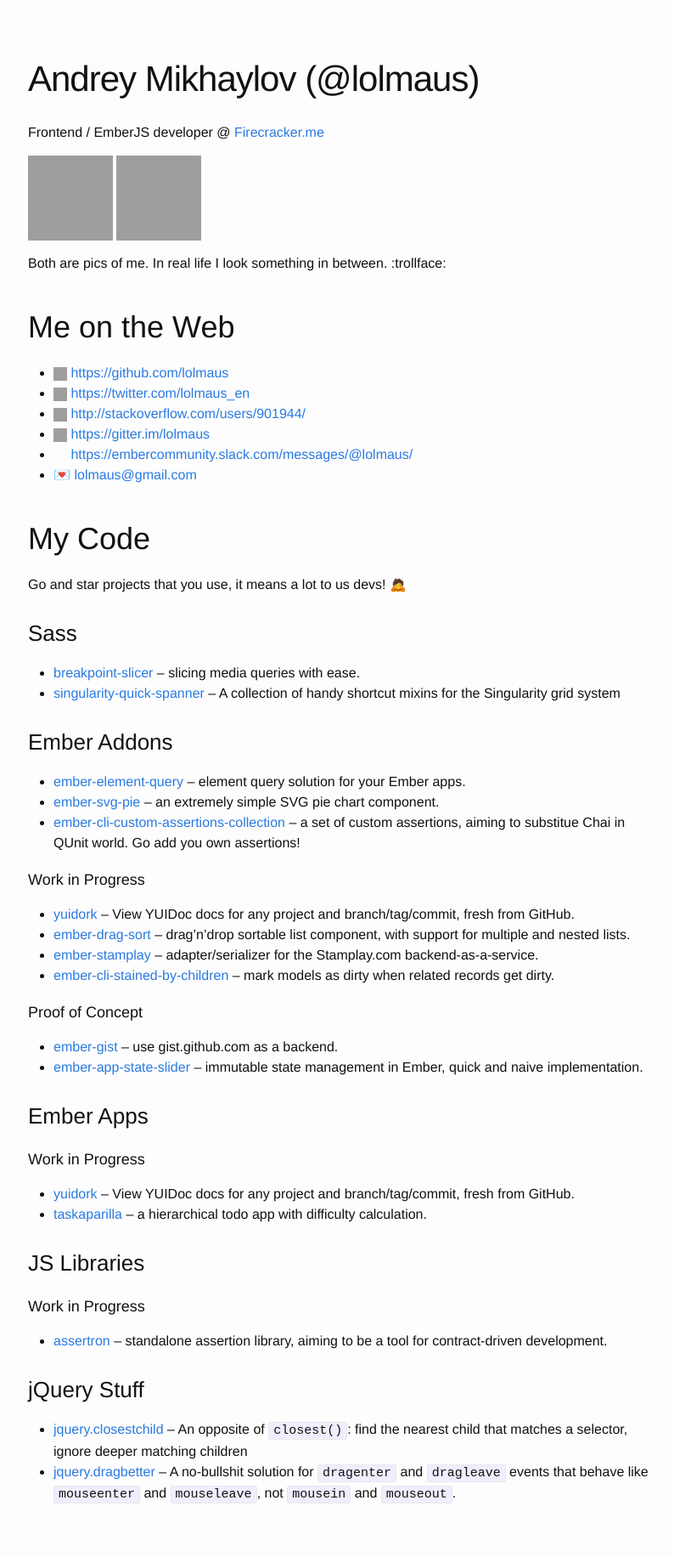
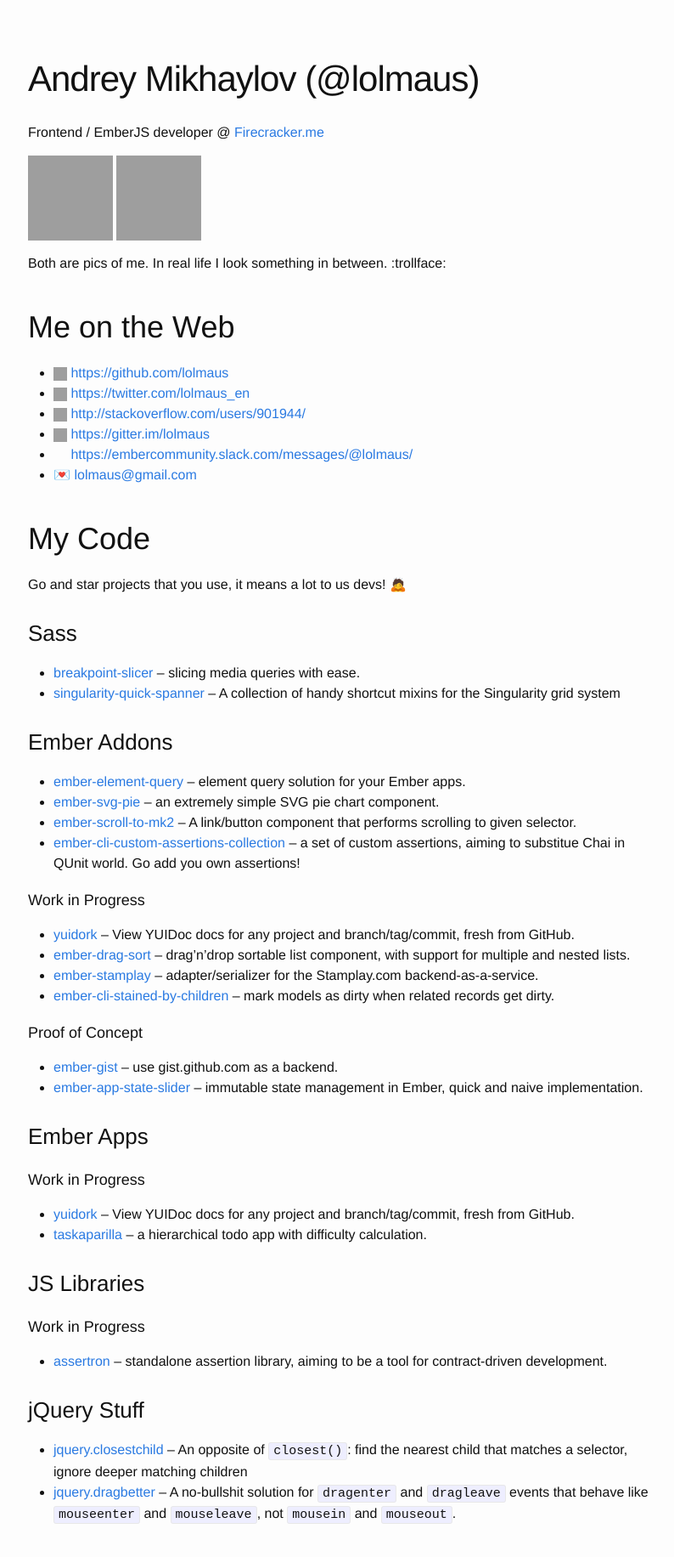
Before and after one commit to lolmaus/lolmaus.github.io, a Jekyll site: the page built from index.md, in a window 1280 px wide, cut to the strip 0-1855 px from the top of the page. Shown: the top 1832 px of the strip at 85% size, without its empty margins (237-1031 px from the left). Built offline with Jekyll 4.4.1, drawn with Linux system fonts in a browser that asks for light colours; emoji names are drawn with the system emoji font; grey boxes are pictures that could not be loaded.

Commit message:
Added ember-scroll-to-mk2

```diff
--- a/index.md
+++ b/index.md
@@ -56,6 +56,8 @@ Go and star projects that you use, it means a lot to us devs! :bow:
   [ember-element-query](https://github.com/lolmaus/ember-element-query) -- element query solution for your Ember apps.
 * <a class="github-button" href="https://github.com/lolmaus/ember-svg-pie" data-icon="octicon-star" data-count-href="/lolmaus/ember-svg-pie/stargazers" data-count-api="/repos/lolmaus/ember-svg-pie#stargazers_count" data-count-aria-label="# stargazers on GitHub" aria-label="Star lolmaus/ember-svg-pie on GitHub"></a>
   [ember-svg-pie](https://github.com/lolmaus/ember-svg-pie) -- an extremely simple SVG pie chart component.
+* <a class="github-button" href="https://github.com/lolmaus/ember-scroll-to-mk2" data-icon="octicon-star" data-count-href="/lolmaus/ember-scroll-to-mk2/stargazers" data-count-api="/repos/lolmaus/ember-scroll-to-mk2#stargazers_count" data-count-aria-label="# stargazers on GitHub" aria-label="Star lolmaus/ember-scroll-to-mk2 on GitHub"></a>
+  [ember-scroll-to-mk2](https://github.com/lolmaus/ember-scroll-to-mk2) -- A link/button component that performs scrolling to given selector.
 * <a class="github-button" href="https://github.com/lolmaus/ember-cli-custom-assertions-collection" data-icon="octicon-star" data-count-href="/lolmaus/ember-cli-custom-assertions-collection/stargazers" data-count-api="/repos/lolmaus/ember-cli-custom-assertions-collection#stargazers_count" data-count-aria-label="# stargazers on GitHub" aria-label="Star lolmaus/ember-cli-custom-assertions-collection on GitHub"></a>
   [ember-cli-custom-assertions-collection](https://github.com/lolmaus/ember-cli-custom-assertions-collection) -- a set of custom assertions, aiming to substitue Chai in QUnit world. Go add you own assertions!
 
```
